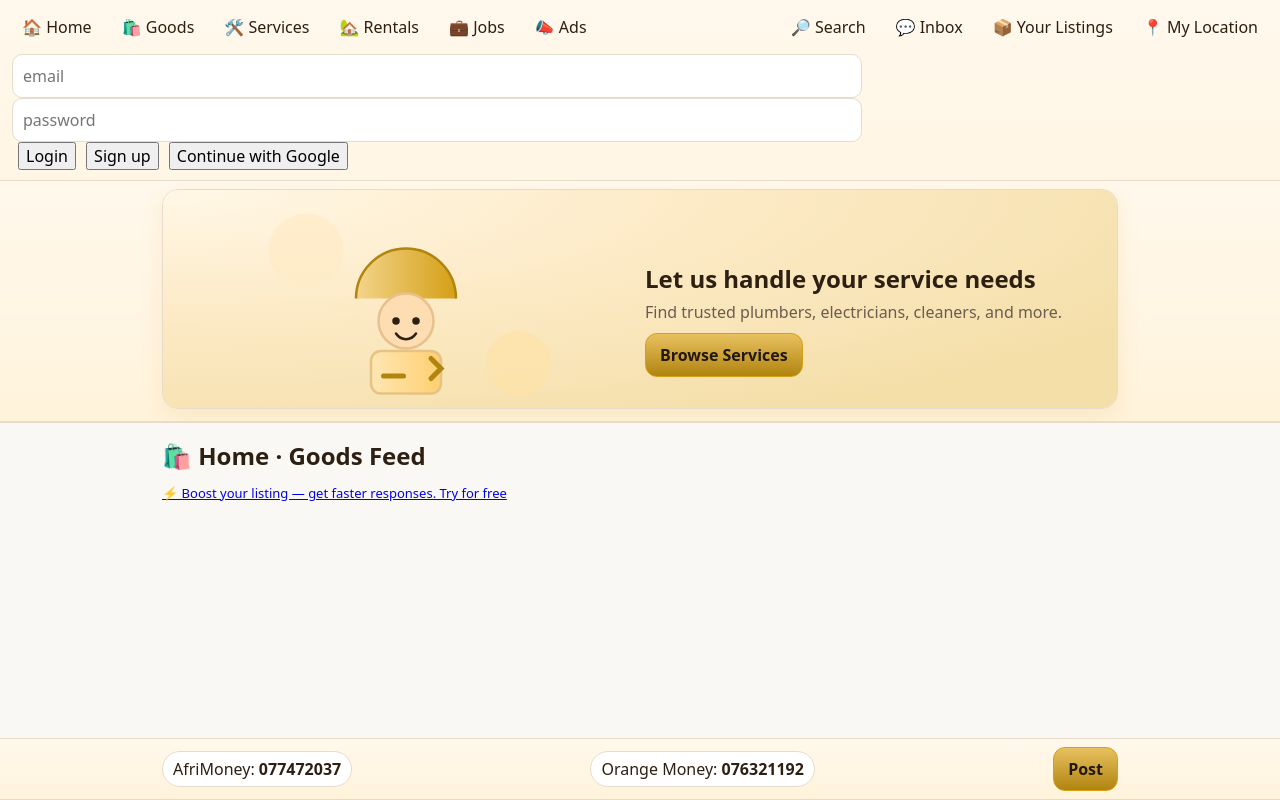
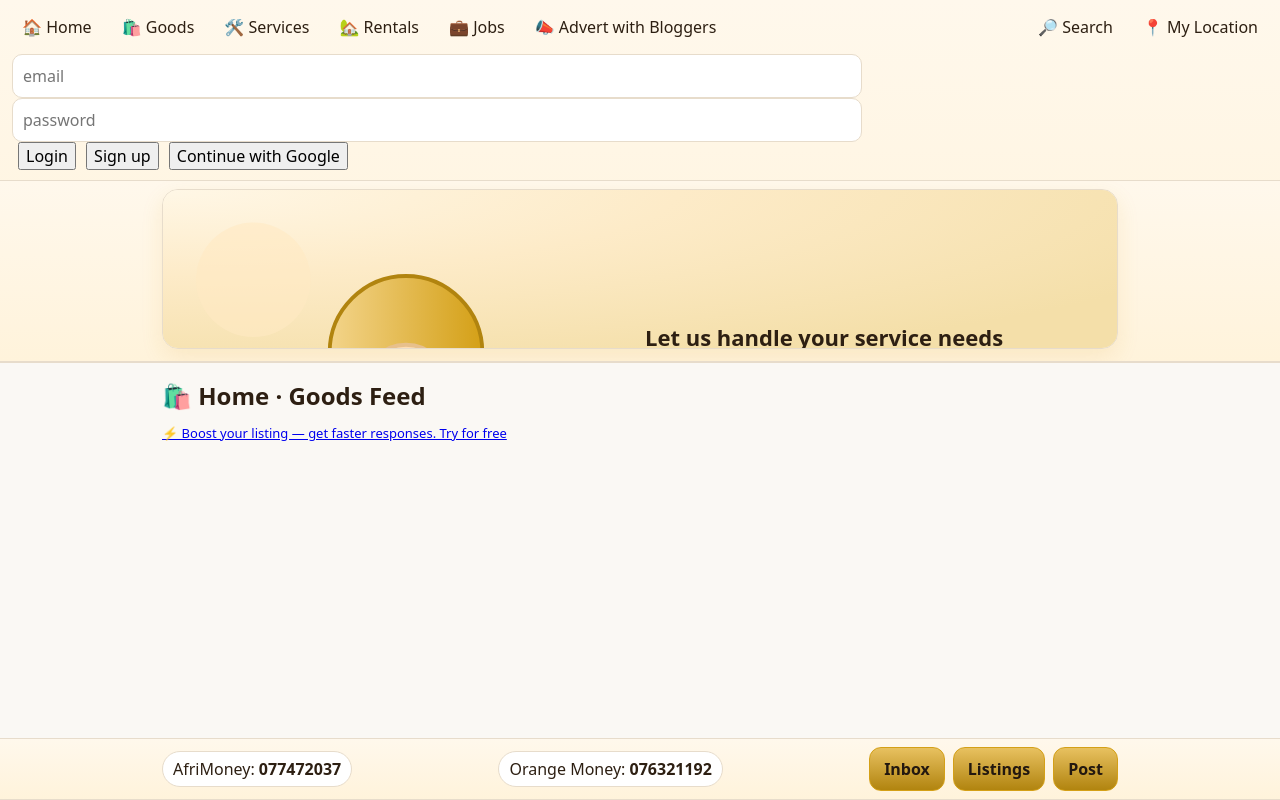
Before and after one commit to patrickses1/slemarket, a plain HTML site: page index.html in a window 1280 px wide. Drawn offline with Linux system fonts and the light colour scheme.

Commit message:
Update index.html

```diff
--- a/index.html
+++ b/index.html
@@ -27,7 +27,7 @@
     nav a:hover{background:#fff6e7}
     .spacer{flex:1}
     #authArea button{margin-left:6px}
-    main{max-width:980px;margin:16px auto;padding:0 12px 80px}
+    main{max-width:980px;margin:16px auto;padding:0 12px 84px}
     h2{margin:8px 0 12px}
     .grid{display:grid;grid-template-columns:repeat(auto-fill,minmax(260px,1fr));gap:12px}
     .card{background:var(--card);border:1px solid var(--border);border-radius:14px;padding:12px;position:relative;box-shadow:0 6px 18px rgba(212,160,23,.08)}
@@ -51,47 +51,29 @@
     .photos .ph img{width:100%;height:100%;object-fit:cover}
     .photos .ph .x{position:absolute;top:2px;right:4px;border:none;background:#0008;color:#fff;border-radius:6px;padding:0 6px;line-height:20px;cursor:pointer}
 
-    /* Header hero rotator */
-    .hero {
-      position: relative;
-      overflow: hidden;
-      border-top: 1px solid var(--border);
-      border-bottom: 1px solid var(--border);
-      background: linear-gradient(180deg,#fff8ec,#fff3db);
-    }
-    .hero-inner {
-      max-width: 980px;
-      margin: 0 auto;
-      padding: 8px 12px 12px;
-    }
+    /* Header hero rotator (smaller, art clickable) */
+    .hero { position: relative; overflow: hidden; border-top: 1px solid var(--border); border-bottom: 1px solid var(--border); background: linear-gradient(180deg,#fff8ec,#fff3db); }
+    .hero-inner { max-width: 980px; margin: 0 auto; padding: 8px 12px 12px; }
     .hero-box {
       position: relative;
-      height: 220px;
+      height: 160px; /* smaller */
       border: 1px solid var(--border);
       border-radius: 16px;
       overflow: hidden;
       box-shadow: 0 8px 22px rgba(212,160,23,.12);
     }
-    .hero-slide {
-      position: absolute; inset: 0;
-      display: grid;
-      grid-template-columns: 1fr 1fr;
-      align-items: center;
-      gap: 10px;
-      padding: 14px;
-      opacity: 0; pointer-events: none;
-      transition: opacity .6s ease;
-    }
+    .hero-slide { position: absolute; inset: 0; display: grid; grid-template-columns: 1fr 1fr; align-items: center; gap: 10px; padding: 14px; opacity: 0; pointer-events: none; transition: opacity .6s ease; }
     .hero-slide.active { opacity: 1; pointer-events: auto; }
     .hero-art { width: 100%; height: 100%; display:flex; align-items:center; justify-content:center; }
-    .hero-copy h3 { margin: 0 0 6px 0; font-size: 24px }
+    .hero-art a{ display:block; width:100%; height:100%; cursor:pointer; text-decoration:none; }
+    .hero-copy h3 { margin: 0 0 6px 0; font-size: 22px }
     .hero-copy p  { margin: 0 0 10px 0; color: var(--muted) }
     .hero-cta.btn { display:inline-block; }
     .floaty { animation: floaty 4s ease-in-out infinite; }
     @keyframes floaty { 0%{transform:translateY(0)} 50%{transform:translateY(-6px)} 100%{transform:translateY(0)} }
     @media (max-width: 720px){
       .hero-slide { grid-template-columns: 1fr; padding: 12px }
-      .hero-box { height: 280px; }
+      .hero-box { height: 220px; } /* keep a little taller on mobile */
     }
   </style>
 </head>
@@ -104,14 +86,12 @@
       <a href="#/services">🛠️ Services</a>
       <a href="#/rentals">🏡 Rentals</a>
       <a href="#/jobs">💼 Jobs</a>
-      <a href="#/ads">📣 Ads</a>
+      <a href="#/ads">📣 Advert with Bloggers</a>
 
       <span class="spacer"></span>
 
       <!-- Tools -->
       <a href="#/search">🔎 Search</a>
-      <a href="#/inbox">💬 Inbox</a>
-      <a href="#/listings">📦 Your Listings</a>
       <a href="#/location">📍 My Location</a>
       <a id="adminLink"   href="#/admin" style="display:none">🛡️ Admin</a>
       <a id="quotesLink"  href="#/admin/quotes" style="display:none">🛡️ Quotes</a>
@@ -120,7 +100,7 @@
       <span id="authArea"></span>
     </nav>
 
-    <!-- NEW: Hero rotator -->
+    <!-- Hero rotator -->
     <div class="hero">
       <div class="hero-inner">
         <div id="heroRotator" class="hero-box"></div>
@@ -135,7 +115,9 @@
       <div class="pill">AfriMoney: <strong id="afr">—</strong></div>
       <div class="pill">Orange Money: <strong id="orm">—</strong></div>
       <div class="btnbar">
-        <a class="btn" id="footPost" href="#/post/goods">Post</a>
+        <a class="btn" href="#/inbox"    id="footInbox">Inbox</a>
+        <a class="btn" href="#/listings" id="footListings">Listings</a>
+        <a class="btn" href="#/post/goods" id="footPost">Post</a>
       </div>
     </div>
   </footer>
```
